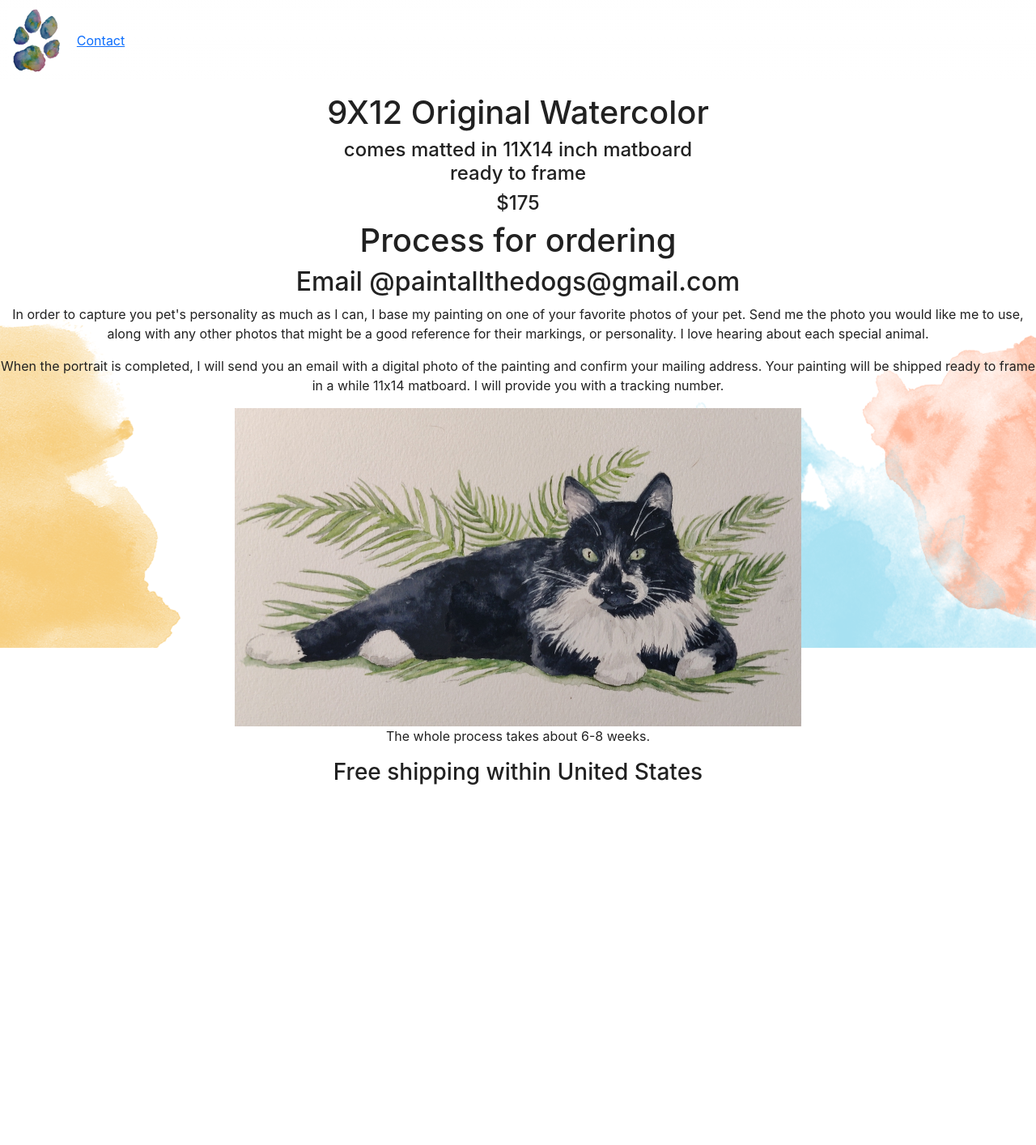
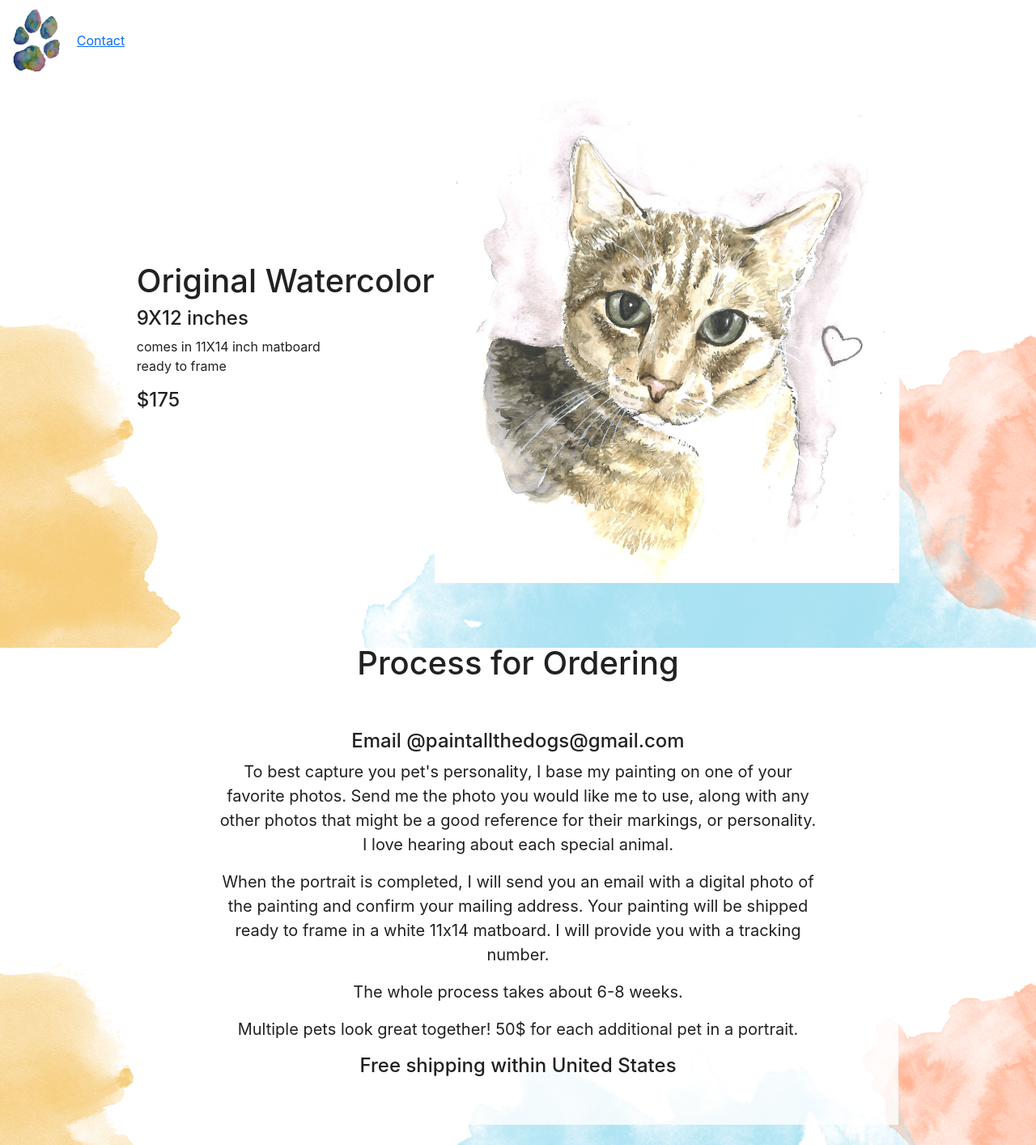
Before and after one commit to lindsay-henderson/paint-all-the-dogs, a React (Create React App) app: page /ordering in a window 1280 px wide. Shown: the whole page at 81% size. Before the commit the page ends 971 px from the top, so only its background shows below. Built offline with nearby package versions, Linux system fonts and the light colour scheme.

Commit message:
format ordering details page

```diff
--- a/src/components/Ordering.jsx
+++ b/src/components/Ordering.jsx
@@ -1,30 +1,32 @@
+import '../styles/ordering.css'
+
 export const  Ordering = ()=> {
 
   return (
     <section className="ordering">
       <div className="size-price">
         <div className="numbers">
-        <h1>9X12 Original Watercolor</h1>
-        <h4>comes matted in 11X14 inch matboard <br/> ready to frame</h4>
-        <div className="price"><h4>$175</h4>
+          <h1>Original Watercolor</h1>
+          <h4>9X12 inches</h4>
+          <p>comes in 11X14 inch matboard <br/> ready to frame</p>
+          <h4>$175</h4>
         </div>
+        <img src='/paintings/brown-cat.jpg' alt="a black and white cat sitting in palm leaves" />
+      </div>
+      <div id='process'>
+        <h1>Process for Ordering</h1>
+        <div className="process-explanation">
+          <h4>Email @paintallthedogs@gmail.com</h4>
+          <p className="p1">To best capture you pet's personality, I base my painting on one of your favorite photos. Send me the photo you would like me to use, along with any other photos that might be a good reference for their markings, or personality. I love hearing about each special animal. </p>
+
+          <p className="p2"> When the portrait is completed, I will send you an email with a digital photo of the painting and confirm your mailing address.  Your painting will be shipped ready to frame in a white 11x14 matboard. I will provide you with a tracking number.</p>
+          <p className="p3">The whole process takes about 6-8 weeks.</p>
+
+          <p>Multiple pets look great together! 50$ for each additional pet in a portrait.</p>
+        <h4>Free shipping within United States</h4>
         </div>
-        <div>
-      <h1>Process for ordering</h1>
-      <div className="process-explanation">
-        <h2>Email @paintallthedogs@gmail.com</h2>
-        <p className="p1">In order to capture you pet's personality as much as I can, I base my painting on one of your favorite photos of your pet. Send me the photo you would like me to use, along with any other photos that might be a good reference for their markings, or personality. I love hearing about each special animal. </p>
-
-
-        <p className="p2"> When the portrait is completed, I will send you an email with a digital photo of the painting and confirm your mailing address.  Your painting will be shipped ready to frame in a while 11x14 matboard. I will provide you with a tracking number.</p>
-        <img src='/paintings/spookyFinal.jpg' alt="a black and white cat sitting in palm leaves" />
-        <p className="p3">The whole process takes about 6-8 weeks.</p>
-      </div>
-        <h3>Free shipping within United States</h3>
-    </div>
       </div>
     </section>
   )
 
-
 }
--- /dev/null
+++ b/src/styles/ordering.css
@@ -0,0 +1,40 @@
+.size-price {
+  display: flex;
+  flex-direction: column;
+  margin: 20px;
+  align-items: center;
+  justify-content: center;
+  text-align: left;
+}
+
+.ordering {
+  margin: 20px;
+
+}
+
+.process-explanation {
+  padding:10px;
+  background: linear-gradient(rgba(255,255,255,.9),rgb(255, 255, 255,.8));
+}
+
+@media screen and (min-width: 800px) {
+
+  .size-price {
+    flex-direction: row;
+    height: 600px;
+  }
+
+  .size-price > img {
+    height: 600px;
+  }
+
+  .process-explanation {
+    font-size: 20px;
+    padding: 50px 100px;
+  }
+
+  #process {
+    margin: 50px;
+    padding: 25px 100px;
+  }
+}
```
Also changed, not shown: public/paintings/brown-cat.jpg (added), public/paintings/mr-pickles.jpg (added).
